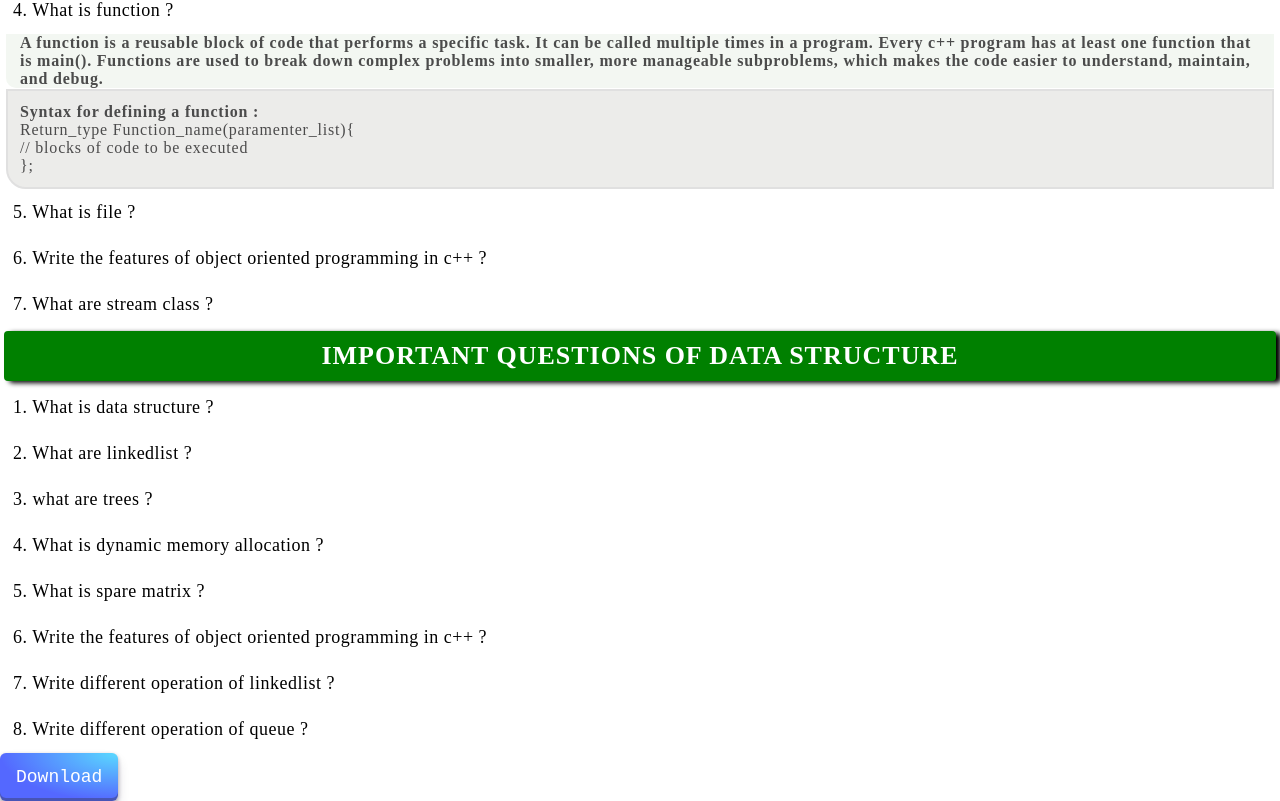
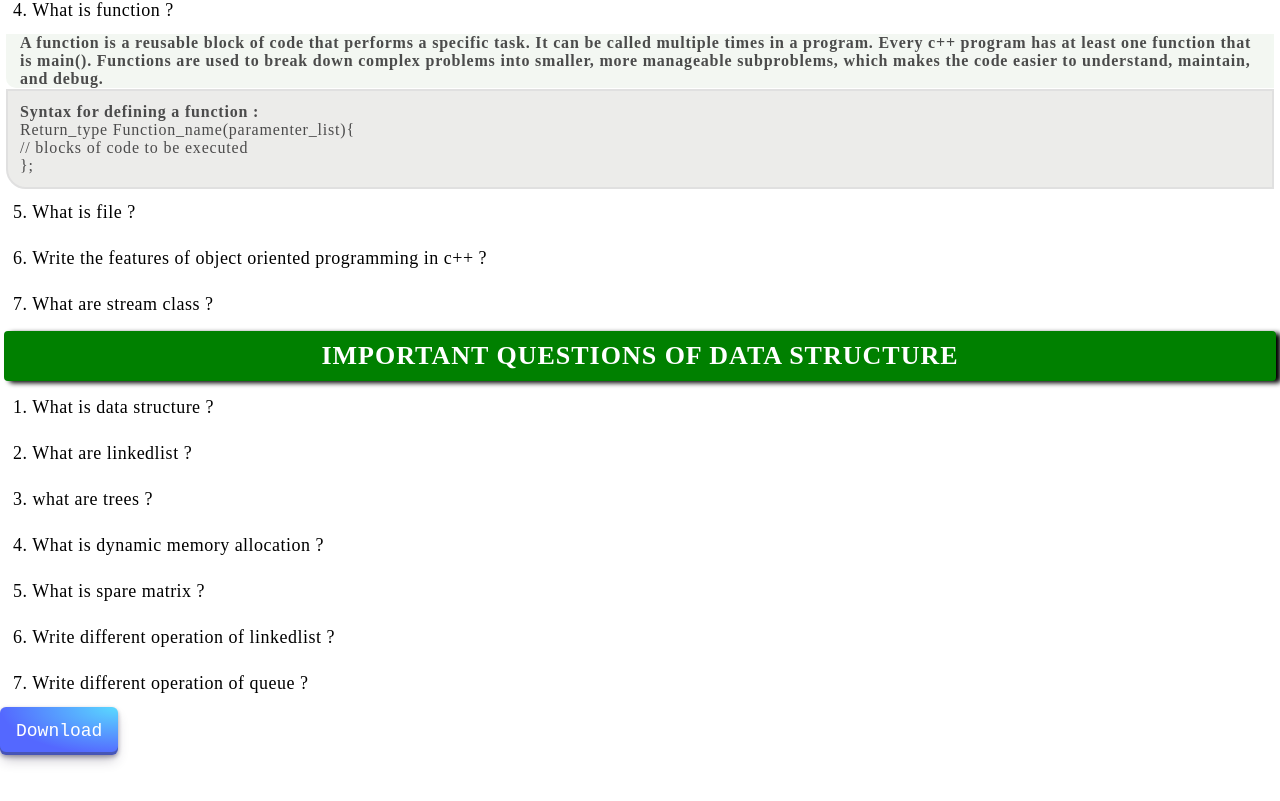
Before and after one commit to Bikashart/importantquestioncs, a plain HTML site: page index.html in a window 1280 px wide. Shown: the part 473-1274 px from the top of the page. After the commit the page ends 1228 px from the top, so only its background shows below. Drawn offline with Linux system fonts and the light colour scheme.

Commit message:
Update index.html

```diff
--- a/index.html
+++ b/index.html
@@ -160,11 +160,10 @@
        <p class="answers-section"></p>
        <li>5. What is spare matrix ?</li>
        <p class="answers-section"></p>
-       <li>6. Write the features of object oriented programming in c++ ?</li>
+
+       <li>6. Write different operation of linkedlist ?</li>
        <p class="answers-section"></p>
-       <li>7. Write different operation of linkedlist ?</li>
-       <p class="answers-section"></p>
-       <li>8. Write different operation of queue ?</li>
+       <li>7. Write different operation of queue ?</li>
        <p class="answers-section"></p>
     </ol>
  </section>
```
